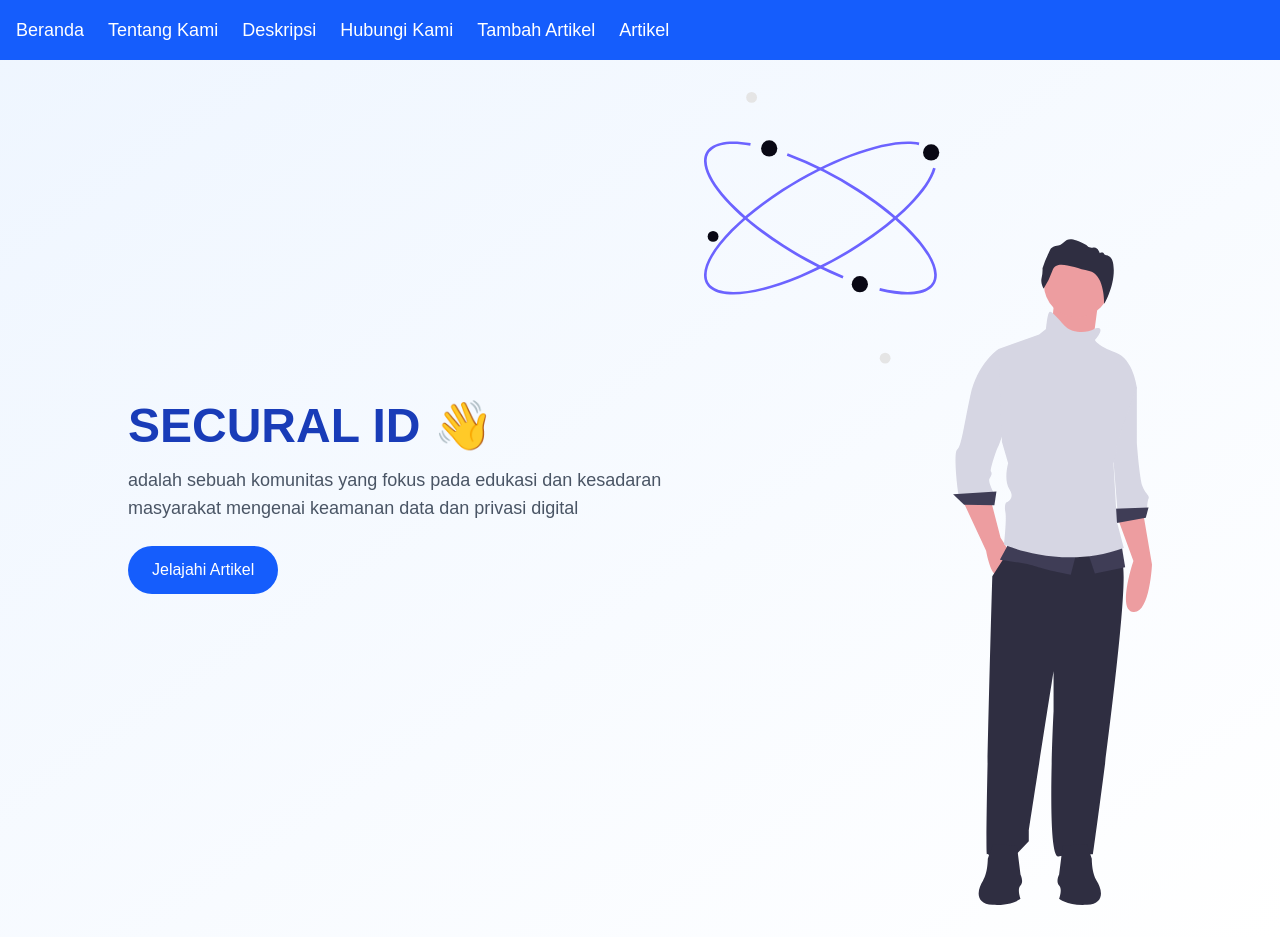
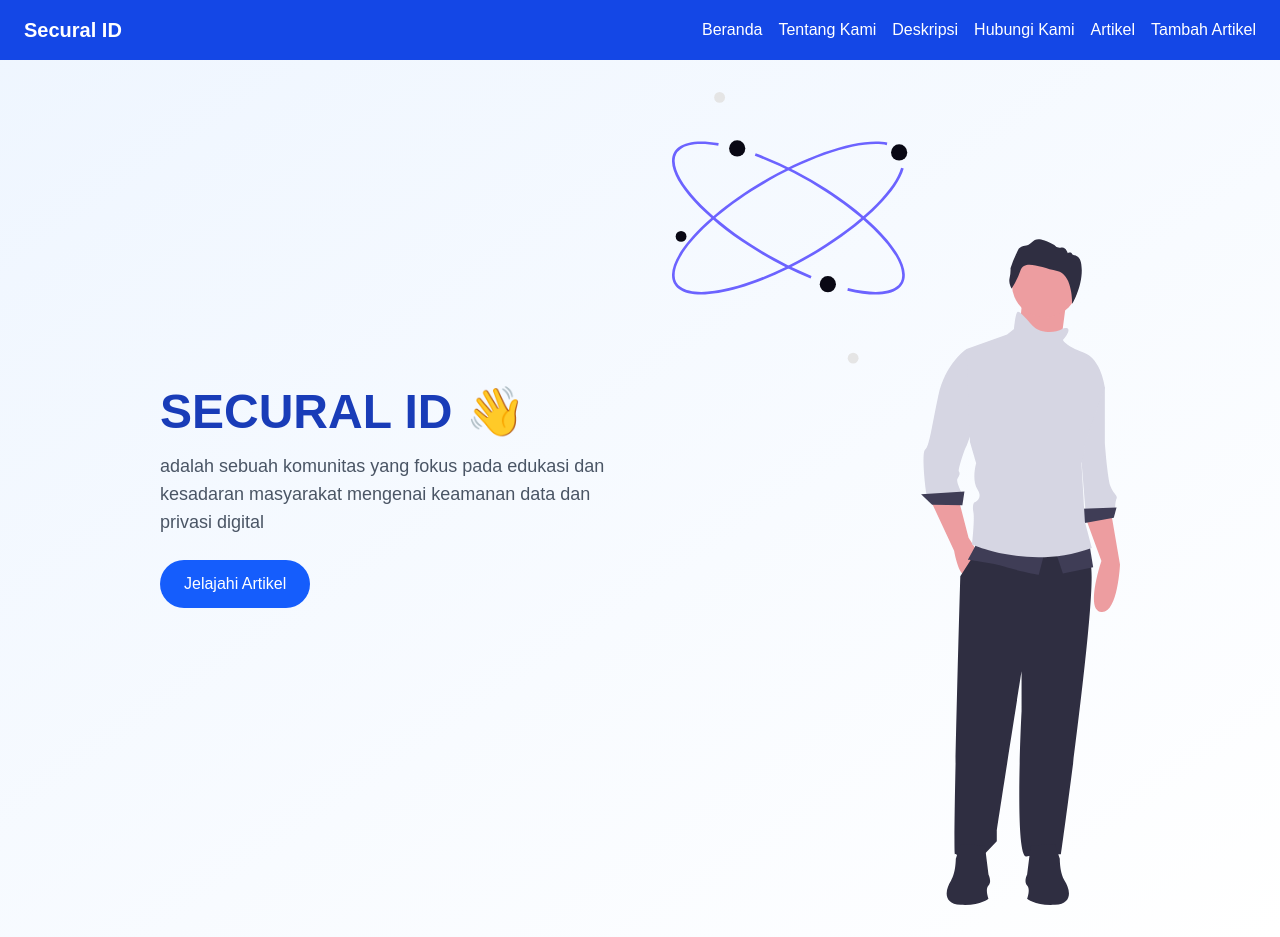
Before and after one commit to JoshCoding-lab/website-saya, a Next.js app: page / in a window 1280 px wide. Built offline with nearby package versions, Linux system fonts and the light colour scheme.

Commit message:
Perbaikan Navbar & Link Next.js

```diff
--- a/components/Navbar.js
+++ b/components/Navbar.js
@@ -2,26 +2,16 @@ import Link from 'next/link';
 
 export default function Navbar() {
   return (
-    <nav className="bg-blue-600 text-white p-4 shadow-md">
-      <ul className="flex space-x-6 text-lg font-medium">
-        <li>
-          <Link href="/" className="hover:underline">Beranda</Link>
-        </li>
-        <li>
-          <Link href="/about" className="hover:underline">Tentang Kami</Link>
-        </li>
-        <li>
-          <Link href="/deskripsi" className="hover:underline">Deskripsi</Link>
-        </li>
-        <li>
-          <Link href="/contact" className="hover:underline">Hubungi Kami</Link>
-        </li>
-        <li><a href="/tambah">Tambah Artikel</a></li>
-        <li>
-  <a href="/artikel" className="text-white hover:text-gray-300">Artikel</a>
-</li>
-
-   </ul>
+    <nav className="bg-blue-700 text-white px-6 py-4 shadow-md flex justify-between items-center">
+      <div className="text-xl font-bold">Secural ID</div>
+      <div className="flex gap-4">
+        <Link href="/" className="hover:text-yellow-300">Beranda</Link>
+        <Link href="/about" className="hover:text-yellow-300">Tentang Kami</Link>
+        <Link href="/deskripsi" className="hover:text-yellow-300">Deskripsi</Link>
+        <Link href="/contact" className="hover:text-yellow-300">Hubungi Kami</Link>
+        <Link href="/artikel" className="hover:text-yellow-300">Artikel</Link>
+        <Link href="/tambah" className="hover:text-yellow-300">Tambah Artikel</Link>
+      </div>
     </nav>
   );
 }
--- a/pages/index.js
+++ b/pages/index.js
@@ -1,9 +1,13 @@
+// pages/index.js (Kode yang sudah diperbaiki)
 import { motion } from 'framer-motion';
+import Link from 'next/link';
+// import Navbar from '../components/Navbar'; // <--- HAPUS BARIS INI!
 
 export default function Home() {
   return (
-    <div className="min-h-screen bg-gradient-to-br from-blue-50 to-white p-8">
-      <div className="max-w-5xl mx-auto flex flex-col-reverse md:flex-row items-center justify-between gap-10">
+    <div className="min-h-screen bg-gradient-to-br from-blue-50 to-white">
+      {/* <Navbar /> */} {/* <--- HAPUS ATAU KOMENTARI BARIS INI! */}
+      <div className="max-w-5xl mx-auto flex flex-col-reverse md:flex-row items-center justify-between gap-10 p-8">
         <motion.div
           initial={{ opacity: 0, y: 20 }}
           animate={{ opacity: 1, y: 0 }}
@@ -14,19 +18,19 @@ export default function Home() {
             SECURAL ID 👋
           </h1>
           <p className="text-lg text-gray-600 mb-6">
-             adalah sebuah komunitas yang fokus pada edukasi dan
-             kesadaran masyarakat mengenai keamanan data dan privasi digital
+            adalah sebuah komunitas yang fokus pada edukasi dan
+            kesadaran masyarakat mengenai keamanan data dan privasi digital
           </p>
-          <a
+          <Link
             href="/artikel"
             className="inline-block bg-blue-600 text-white px-6 py-3 rounded-full hover:bg-blue-700 transition"
           >
             Jelajahi Artikel
-          </a>
+          </Link>
         </motion.div>
 
         <motion.img
-          src="/hero-image.svg" // simpan gambar ini di folder `public`
+          src="/hero-image.svg"
           alt="Hero Image"
           className="w-full max-w-md"
           initial={{ opacity: 0, scale: 0.9 }}
```
